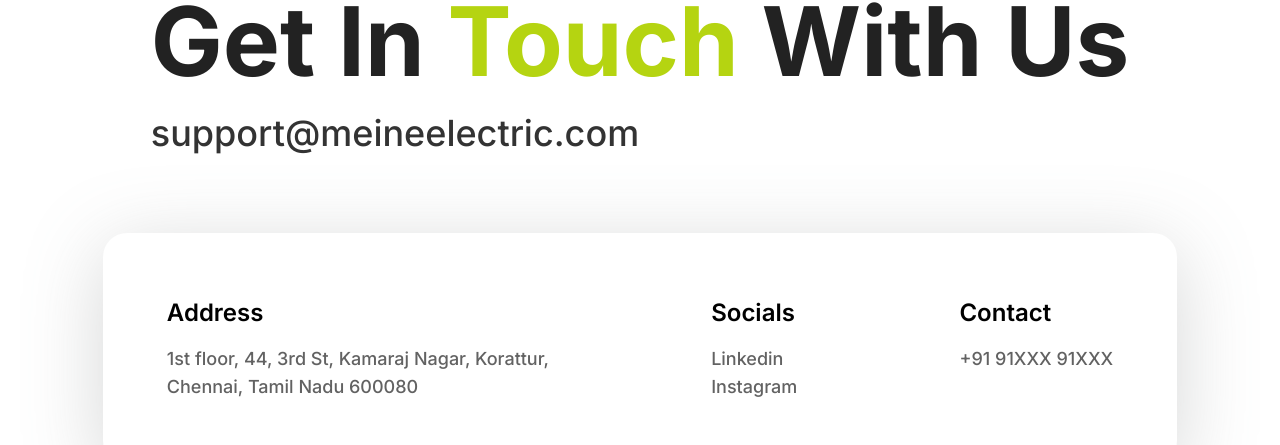
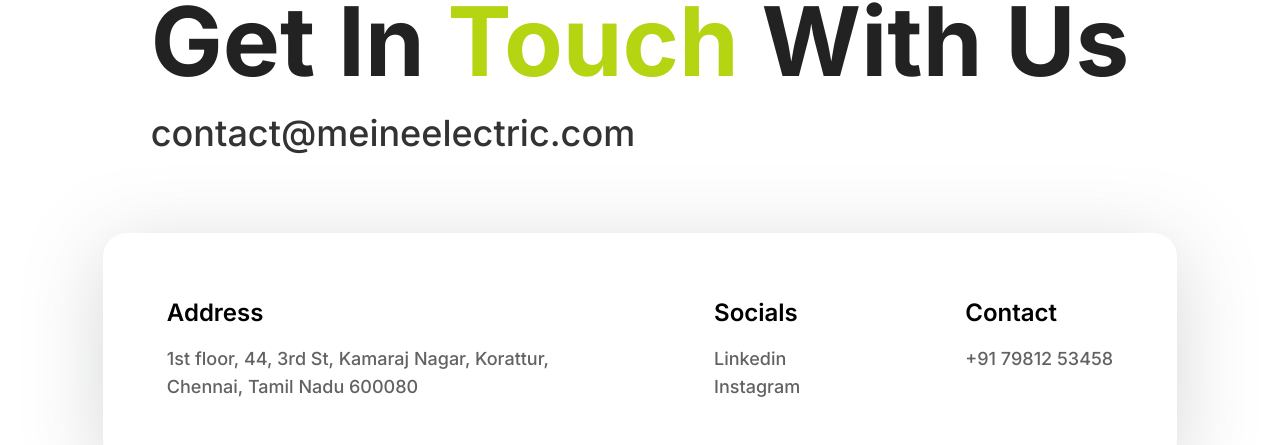
Before and after one commit to NakshatraAich/meine__, a React (Vite) app: page /Contact in a window 1280 px wide. Shown: the part 215-660 px from the top of the page. Built offline with nearby package versions, Linux system fonts and the light colour scheme.

Commit message:
Corrected The Info

```diff
--- a/src/components/pages/Contact.jsx
+++ b/src/components/pages/Contact.jsx
@@ -8,7 +8,7 @@
           Get In <span className='text-brand'>Touch</span> With Us
         </div>
         <div className='text-xl sm:text-2xl lg:text-3xl xl:text-4xl font-medium text-altHead mt-4 lg:mt-6 px-6 sm:px-12'>
-          support@meineelectric.com
+          contact@meineelectric.com
         </div>
 
         <div className='rounded-3xl gap-4 flex flex-col sm:flex-row flex-wrap justify-between shadow-[0_15px_80px_rgba(120,121,121,0.3)] p-8 sm:p-16 mt-10 lg:mt-20 w-full'>
@@ -30,7 +30,7 @@
           <div className='flex flex-col gap-4 text-xl xl:text-2xl font-semibold'>
             <h1>Contact</h1>
             <div className='text-text grid grid-cols-1 text-base xl:text-lg font-medium text-content'>
-              <div className='hover:underline'>+91 91XXX 91XXX</div>
+              <div className='hover:underline'>+91 79812 53458</div>
             </div>
           </div>
         </div>
```
